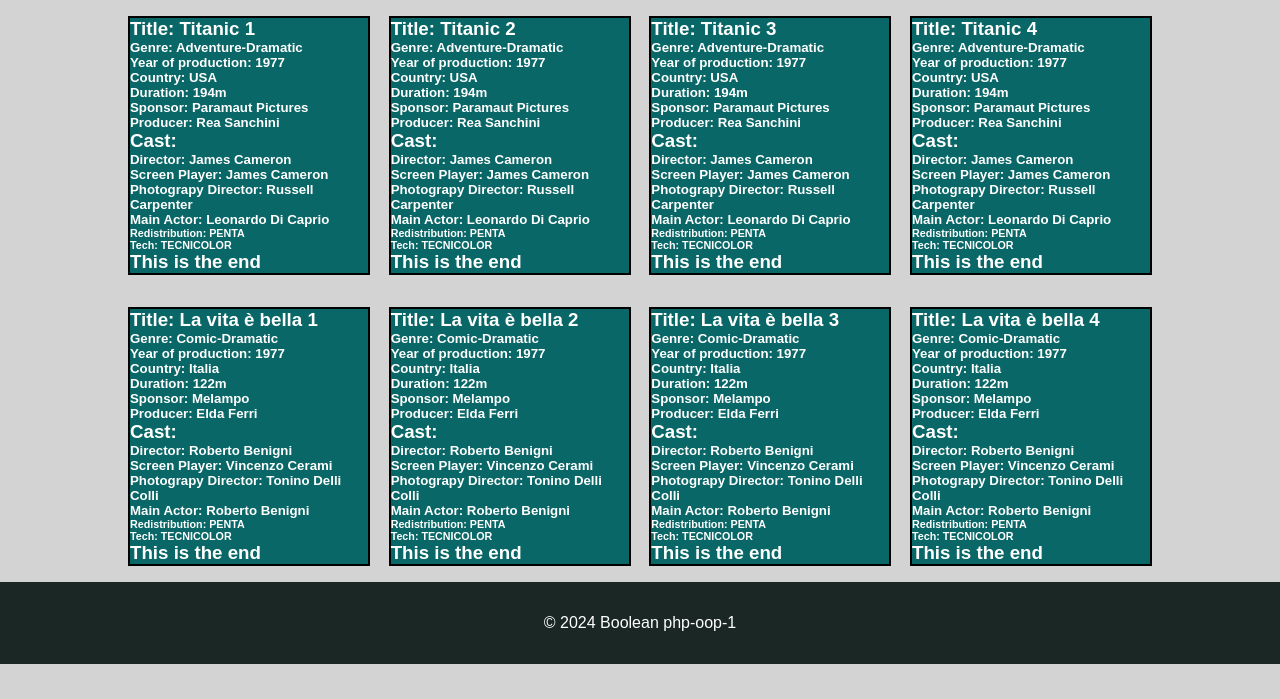
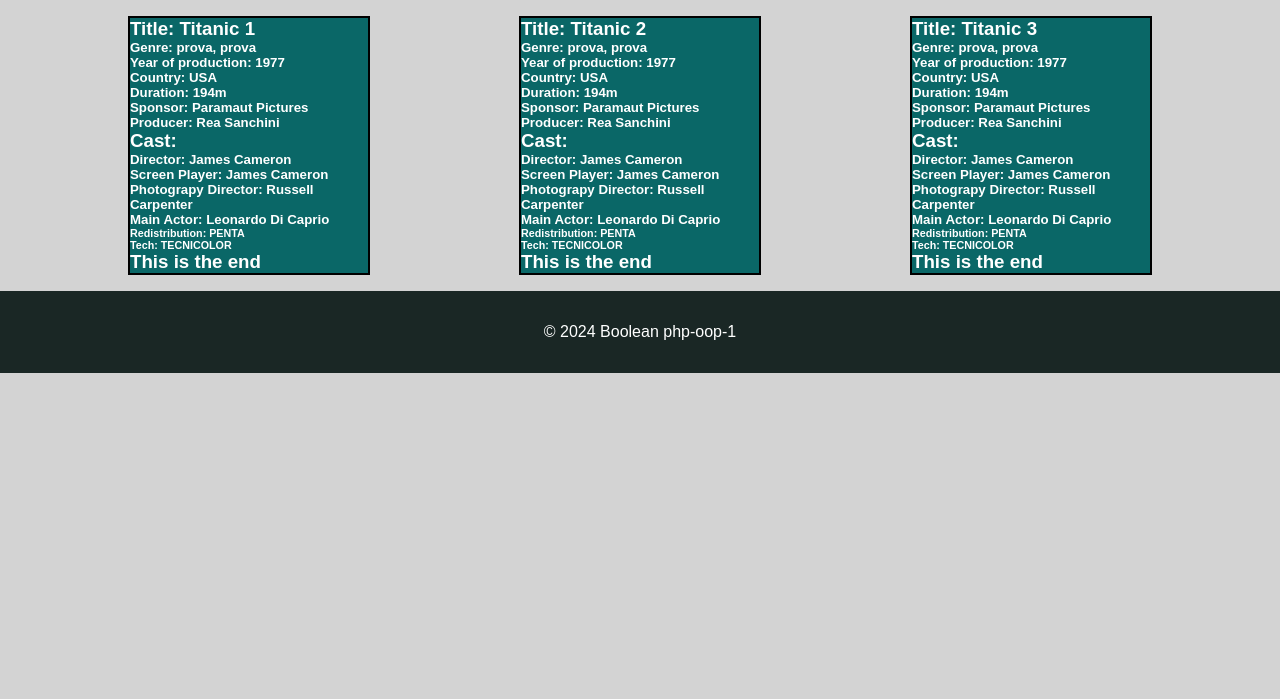
Before and after one commit to danieledisco/php-oop-1, a PHP site: page / in a window 1280 px wide. Shown: the part 101-800 px from the top of the page. Run offline with PHP 8.4, Linux system fonts and the light colour scheme.

Commit message:
Intrduzione della classe Genere

```diff
--- a/app/Data/db.php
+++ b/app/Data/db.php
@@ -1,9 +1,15 @@
 <?php
+
+
+$genere1 = new Genere(['Avventuroso', 'Drammatico']);
+$genere2 = new Genere(['Comico', 'Drammatico']);
+
+
 
 $movieData = [
     [
         'title' => 'Titanic 1',
-        'movieGenre' => 'Adventure-Dramatic',
+        'generi' => ['Avventuroso', 'tragico'],
         'yearProduction' => 1977,
         'countryProduction' => 'USA',
         'duration' => 194,
@@ -16,7 +22,7 @@ $movieData = [
     ],
     [
         'title' => 'Titanic 2',
-        'movieGenre' => 'Adventure-Dramatic',
+        'generi' => $genere2,
         'yearProduction' => 1977,
         'countryProduction' => 'USA',
         'duration' => 194,
@@ -29,7 +35,7 @@ $movieData = [
     ],
     [
         'title' => 'Titanic 3',
-        'movieGenre' => 'Adventure-Dramatic',
+        'generi' => $genere1,
         'yearProduction' => 1977,
         'countryProduction' => 'USA',
         'duration' => 194,
@@ -39,7 +45,8 @@ $movieData = [
         'screePlayer' => 'James Cameron',
         'photograpyDirector' => 'Russell Carpenter',
         'mainActor' => 'Leonardo Di Caprio'
-    ],
+    ]
+    /*
     [
         'title' => 'Titanic 4',
         'movieGenre' => 'Adventure-Dramatic',
@@ -106,5 +113,5 @@ $movieData = [
         'photograpyDirector' => 'Tonino Delli Colli',
         'mainActor' => 'Roberto Benigni'
     ]
-
+ */
 ];
--- a/app/Layout/main.php
+++ b/app/Layout/main.php
@@ -6,7 +6,15 @@
 
                     <div class="col-12 col-sm-6 col-md-4 col-lg-3">
                         <h3>Title: <?php echo $objArray[$i]->title; ?></h3>
-                        <h5>Genre: <?php echo $objArray[$i]->movieGenre; ?></h5>
+                        <h5>Genre: <?php
+
+                                    /*   var_dump($objArray[$i]); */
+                                    echo $objArray[$i]->generi->getText();
+
+                                    /*                                   foreach ($objArray[$i]->generi->generi as $genere) {
+                                        echo $genere;
+                                    } */
+                                    ?></h5>
                         <h5>Year of production: <?php echo $objArray[$i]->yearProduction; ?></h5>
                         <h5>Country: <?php echo $objArray[$i]->countryProduction; ?></h5>
                         <h5>Duration: <?php echo $objArray[$i]->duration; ?>m</h5>
--- /dev/null
+++ b/app/Models/Genere.php
@@ -0,0 +1,21 @@
+<?php
+
+/**
+ * Class Genere
+ * Groups main figures of a cast of a movie
+ * @param array $generi
+ */
+class Genere
+{
+    public function __construct(
+        public array $generi
+    ) {
+        $this->generi = $generi;
+    }
+
+
+    public function getText()
+    {
+        return join(", ", ($this->generi));
+    }
+}
--- a/app/Models/Movie.php
+++ b/app/Models/Movie.php
@@ -1,5 +1,6 @@
 
 <?php
+require_once "Genere.php";
 /**
  * Class Movie
  * Describe main info of a Movie
@@ -19,7 +20,7 @@ class Movie
 
     public function __construct(
         public string $title,
-        public string $movieGenre,
+        public Genere $generi,
         public int $yearProduction,
         public string $countryProduction,
         public int $duration,
@@ -28,7 +29,7 @@ class Movie
         public object $castMovie
     ) {
         $this->title = $title;
-        $this->movieGenre = $movieGenre;
+        $this->generi = $generi;
         $this->yearProduction = $yearProduction;
         $this->countryProduction = $countryProduction;
         $this->duration = $duration;
--- a/index.php
+++ b/index.php
@@ -2,7 +2,9 @@
 include __DIR__ . '/app/Layout/header.php';
 require_once __DIR__ . '/app/Models/Cast.php';
 require_once __DIR__ . '/app/Models/Movie.php';
+require_once __DIR__ . '/app/Models/Genere.php';
 require_once __DIR__ . '/app/Data/db.php';
+
 
 /* Numbero of movies in db */
 $nMovies = count($movieData);
@@ -18,10 +20,12 @@ for ($i = 0; $i < $nMovies; $i++) {
         $movieData[$i]['mainActor'],
     );
 
+
+    $generi = new Genere(['prova', 'prova']);
     /* Generate the Movie obj in the objArray */
     $objArray[$i] = new Movie(
         $movieData[$i]['title'],
-        $movieData[$i]['movieGenre'],
+        $generi,
         $movieData[$i]['yearProduction'],
         $movieData[$i]['countryProduction'],
         $movieData[$i]['duration'],
```
